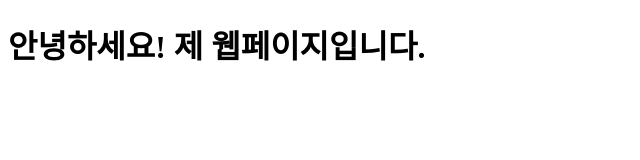
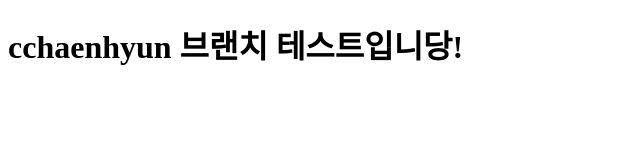
Before and after one commit to seunga4170/jumoonhaejo, a plain HTML site: page chanehyun.html in a window 1280 px wide. Shown: the whole page, without its empty margins (0-640 px from the left). Drawn offline with Linux system fonts and the light colour scheme.

Commit message:
브랜치 테스트

```diff
--- a/chanehyun.html
+++ b/chanehyun.html
@@ -5,6 +5,6 @@
     <title>나의 웹페이지</title>
 </head>
 <body>
-    <h1>안녕하세요! 제 웹페이지입니다.</h1>
+    <h1>cchaenhyun 브랜치 테스트입니당!</h1>
 </body>
 </html>
```
